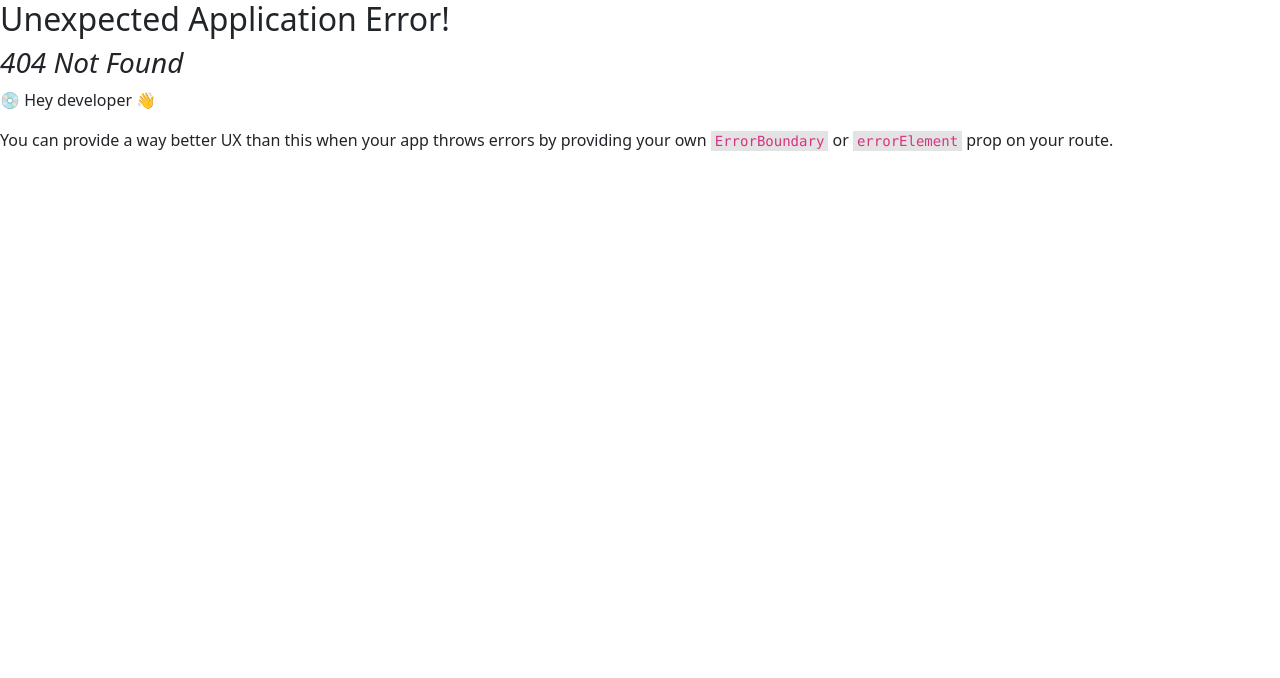
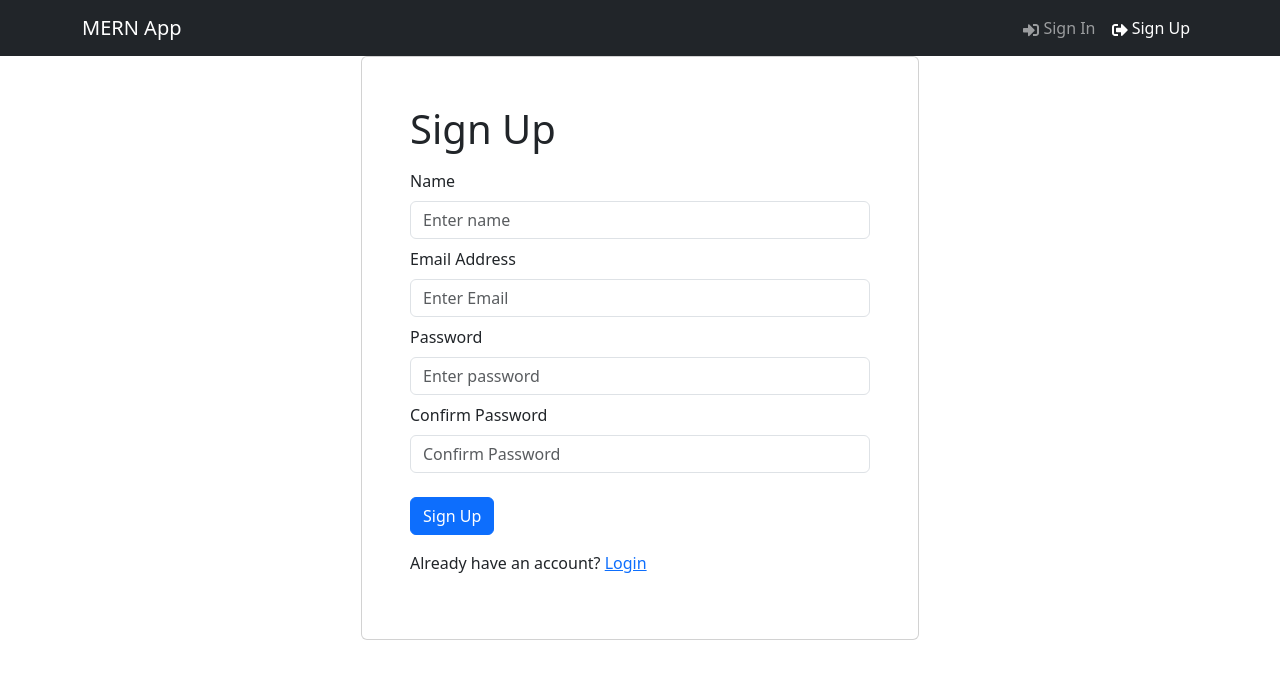
Before and after one commit to mikethemerchant/mern-auth, a React (Vite) app in the folder frontend/: page /register in a window 1280 px wide. Before the commit this address had no page. Shown: the top 678 px of the page. Built offline with nearby package versions, Linux system fonts and the light colour scheme.

Commit message:
before redux

```diff
--- /dev/null
+++ b/frontend/src/components/FormContainer.jsx
@@ -0,0 +1,15 @@
+import { Container, Row, Col } from 'react-bootstrap'
+
+const FormContainer = ( { children }) => {
+  return (
+    <Container>
+        <Row className='justify-content-md-center'>
+            <Col xs={12} md={6} className='card p-5'>
+                {children}
+            </Col>
+        </Row>
+    </Container>
+  )
+}
+
+export default FormContainer
--- a/frontend/src/main.jsx
+++ b/frontend/src/main.jsx
@@ -9,12 +9,15 @@
 import './index.css'
 import 'bootstrap/dist/css/bootstrap.min.css'
 import HomeScreen from './screens/HomeScreen.jsx'
-// Q: why am I getting an error "no routes matched location "/login"?
+import LoginScreen from './screens/LoginScreen.jsx'
+import RegisterScreen from './screens/RegisterScreen.jsx'
 
 const router = createBrowserRouter(
     createRoutesFromElements(
       <Route path='/' element={<App />}>
         <Route index={true} element={<HomeScreen />} />
+        <Route path='/login' element={<LoginScreen />} />
+        <Route path='/register' element={<RegisterScreen />} />
       </Route>
     )
   );
--- /dev/null
+++ b/frontend/src/screens/LoginScreen.jsx
@@ -0,0 +1,52 @@
+import { useState } from 'react'
+import { Link } from 'react-router-dom'
+import { Form, Button, Row, Col } from 'react-bootstrap'
+import FormContainer from '../components/FormContainer'
+
+const LoginScreen = () => {
+    const [email, setEmail] = useState('');
+    const [password, setPassword] = useState('');
+
+    const submitHandler = async (e) => {
+        e.preventDefault();
+        console.log('submit');
+    }
+
+    return (
+        <FormContainer>
+            <h1>Sign In</h1>
+            <Form onSubmit={submitHandler}>
+                <Form.Group className='my-2' controlId='email'>
+                    <Form.Label>Email Address</Form.Label>
+                    <Form.Control
+                        type='email'
+                        placeholder='Enter Email'
+                        value={email}
+                        onChange={ (e) => setEmail(e.target.value) }>
+                    </Form.Control>
+                </Form.Group>
+                <Form.Group className='my-2' controlId='password'>
+                    <Form.Label>Password</Form.Label>
+                    <Form.Control
+                        type='password'
+                        placeholder='Enter password'
+                        value={password}
+                        onChange={ (e) => setPassword(e.target.value) }>
+                    </Form.Control>
+                </Form.Group>
+                <Button type='submit' variant='primary' className='mt-3'>
+                    Sign In
+                </Button>
+
+                <Row className='py-3'>
+                    <Col>
+                        New Customer? <Link to='/register'>Register</Link>
+                    </Col>
+                </Row>
+            </Form>
+        </FormContainer>
+
+    )
+}
+
+export default LoginScreen
--- /dev/null
+++ b/frontend/src/screens/RegisterScreen.jsx
@@ -0,0 +1,71 @@
+import { useState } from 'react'
+import { Link } from 'react-router-dom'
+import { Form, Button, Row, Col } from 'react-bootstrap'
+import FormContainer from '../components/FormContainer'
+
+const RegisterScreen = () => {
+    const [name, setName] = useState('');
+    const [email, setEmail] = useState('');
+    const [password, setPassword] = useState('');
+    const [confirmPassword, setConfirmPassword] = useState('');
+
+    const submitHandler = async (e) => {
+        e.preventDefault();
+        console.log('submit');
+    }
+
+    return (
+        <FormContainer>
+            <h1>Sign Up</h1>
+            <Form onSubmit={submitHandler}>
+                <Form.Group className='my-2' controlId='name'>
+                    <Form.Label>Name</Form.Label>
+                    <Form.Control
+                        type='name'
+                        placeholder='Enter name'
+                        value={name}
+                        onChange={ (e) => setName(e.target.value) }>
+                    </Form.Control>
+                </Form.Group>
+                <Form.Group className='my-2' controlId='email'>
+                    <Form.Label>Email Address</Form.Label>
+                    <Form.Control
+                        type='email'
+                        placeholder='Enter Email'
+                        value={email}
+                        onChange={ (e) => setEmail(e.target.value) }>
+                    </Form.Control>
+                </Form.Group>
+                <Form.Group className='my-2' controlId='password'>
+                    <Form.Label>Password</Form.Label>
+                    <Form.Control
+                        type='password'
+                        placeholder='Enter password'
+                        value={password}
+                        onChange={ (e) => setPassword(e.target.value) }>
+                    </Form.Control>
+                </Form.Group>
+                <Form.Group className='my-2' controlId='confirmPassword'>
+                    <Form.Label>Confirm Password</Form.Label>
+                    <Form.Control
+                        type='password'
+                        placeholder='Confirm Password'
+                        value={confirmPassword}
+                        onChange={ (e) => setConfirmPassword(e.target.value) }>
+                    </Form.Control>
+                </Form.Group>
+                <Button type='submit' variant='primary' className='mt-3'>
+                    Sign Up
+                </Button>
+
+                <Row className='py-3'>
+                    <Col>
+                        Already have an account? <Link to='/login'>Login</Link>
+                    </Col>
+                </Row>
+            </Form>
+        </FormContainer>
+    )
+}
+
+export default RegisterScreen
```
